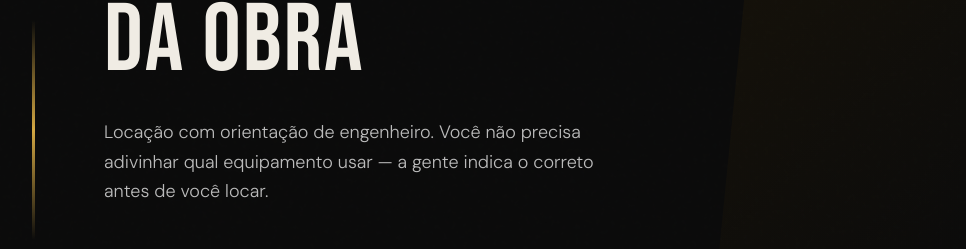
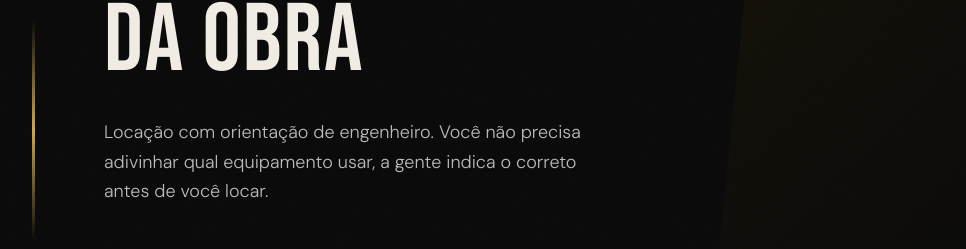
Before and after one commit to drtrafego/lp_locadora_construcao, a Next.js app: page / in a window 1280 px wide. Shown: the part 305-554 px from the top of the page, without its empty margins (16-982 px from the left). Built offline with nearby package versions, Linux system fonts and the light colour scheme; no server answers.

Commit message:
copy: remove dash from subheadline

```diff
--- a/src/app/page.tsx
+++ b/src/app/page.tsx
@@ -432,7 +432,7 @@ export default function Home() {
             }}
           >
             Locação com orientação de engenheiro. Você não precisa adivinhar qual
-            equipamento usar — a gente indica o correto antes de você locar.
+            equipamento usar, a gente indica o correto antes de você locar.
           </p>
 
           {/* CTA */}
```
